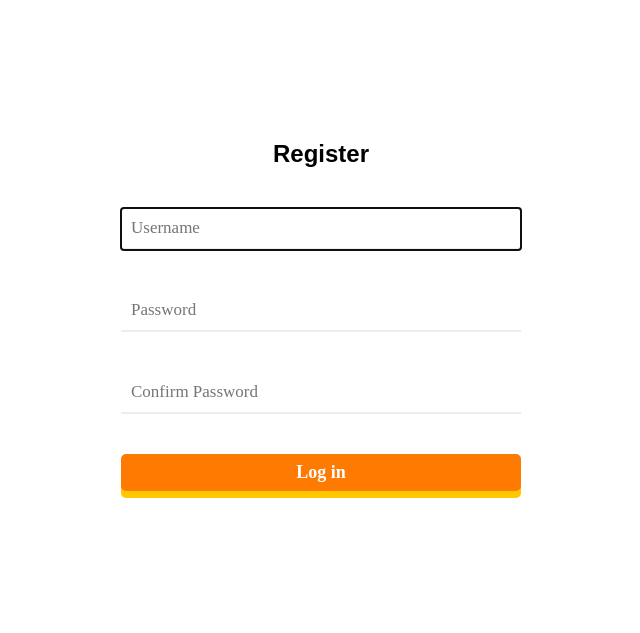
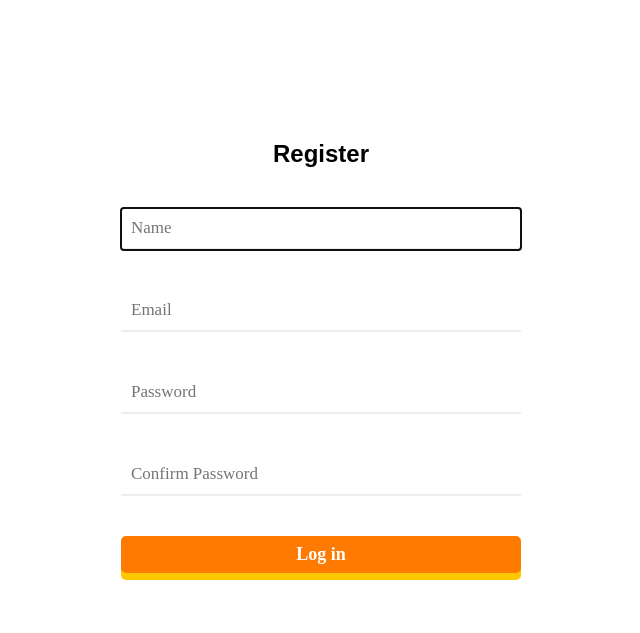
Before and after one commit to iwinters/project_tiedye, a Django app: page /register/ in a window 1280 px wide. Shown: the part 101-734 px from the top of the page, without its empty margins (319-959 px from the left). Before the commit the page ends 599 px from the top, so only its background shows below. Run offline with Django 3.2, Linux system fonts and the light colour scheme; some libraries are stand-ins or nearby versions; some web fonts are replaced.

Commit message:
made auth work using email as UName

```diff
--- a/mathquiz/mathquiz/settings.py
+++ b/mathquiz/mathquiz/settings.py
@@ -126,3 +126,6 @@ STATIC_URL = '/static/'
 
 LOGIN_REDIRECT_URL = 'some_tree'
 LOGOUT_REDIRECT_URL = 'some_tree'
+
+
+AUTHENTICATION_BACKENDS = ['django.contrib.auth.backends.ModelBackend']
--- a/mathquiz/sprints/static/sprints/base_form.css
+++ b/mathquiz/sprints/static/sprints/base_form.css
@@ -23,6 +23,10 @@ body {
 
 .header-right {
   float: right;
+}
+
+.header-right:hover .selectStudent {
+  display:block
 }
 
 .finishLine {
@@ -323,9 +327,7 @@ input.invalid {
   font-weight: 700;
   text-align: right;
 }
-.student-select:hover .selectStudent {
-  display:block
-}
+
 .selectStudentList {
   border-radius: 7px;
   background-color: #FFF3C7;
--- a/mathquiz/sprints/views.py
+++ b/mathquiz/sprints/views.py
@@ -65,7 +65,6 @@ def students(request):
         if request.method == 'POST':
                 if form.is_valid():
                     form.instance.user = request.user
-                    print(request.user)
                     form.save()
                     return redirect ('some_tree')
 
--- a/mathquiz/users/forms.py
+++ b/mathquiz/users/forms.py
@@ -1,5 +1,7 @@
 from django import forms
 from users.models import student
+from django.contrib.auth.forms import UserCreationForm
+from django.contrib.auth.models import User
 
 class PointsForm(forms.ModelForm):
     class Meta:
@@ -9,3 +11,8 @@ class StudentsForm(forms.ModelForm):
     class Meta:
         model = student
         fields = ['student_name']
+class RegisterForm(UserCreationForm):
+    email = forms.EmailField()
+    class Meta:
+	    model = User
+	    fields = ['username', "email", "password1", "password2"]
--- a/mathquiz/users/templates/registration/signup.html
+++ b/mathquiz/users/templates/registration/signup.html
@@ -24,10 +24,13 @@
                 <div>
                     <form method='POST'>
                         {% csrf_token %}
-                        {% render_field form.username placeholder='Username' class='loginField' %}
+                        {% render_field form.username placeholder='Name' class='loginField' %}
+                        {{ form.username.errors }}
+                        {% render_field form.email placeholder='Email' class='loginField' %}
+                        {{ form.email.errors }}
                         {% render_field form.password1 placeholder='Password' class='loginField' %}
                         {% render_field form.password2 placeholder='Confirm Password' class='loginField' %}
-                        {{ form.username.errors }}
+
                         {{ form.password1.errors }}
                         {{ form.password2.errors }}
                         <button class='button oy-button' style='width: 100%; margin:20px 0px'>Log in</button>
--- a/mathquiz/users/views.py
+++ b/mathquiz/users/views.py
@@ -3,20 +3,22 @@ from django.views import generic
 from django.contrib.auth.forms import UserCreationForm
 from django.urls import reverse_lazy
 from django.contrib.auth import login, authenticate
-from django.contrib.auth.forms import UserCreationForm
+from .forms import RegisterForm
 
 def SignUp(request):
     if request.method == 'POST':
-        form = UserCreationForm(request.POST)
+        form = RegisterForm(request.POST)
         if form.is_valid():
-            form.save()
-            username = form.cleaned_data.get('username')
-            raw_password = form.cleaned_data.get('password1')
-            user = authenticate(username=username, password=raw_password)
-            login(request, user)
+            form.instance.username = form.cleaned_data.get('email')
+            new_user = form.save()
+#            username = form.cleaned_data.get('username')
+#            raw_password = form.cleaned_data.get('password1')
+#            new_user = authenticate(username=form.cleaned_data['username'], password=form.cleaned_data['password1'])
+            login(request, new_user, backend='django.contrib.auth.backends.ModelBackend')
+
             return redirect('some_tree')
     else:
-        form = UserCreationForm()
+        form = RegisterForm()
     return render(request, 'registration/signup.html', {'form': form})
 
 
```
Also changed, not shown: mathquiz/db.sqlite3.
